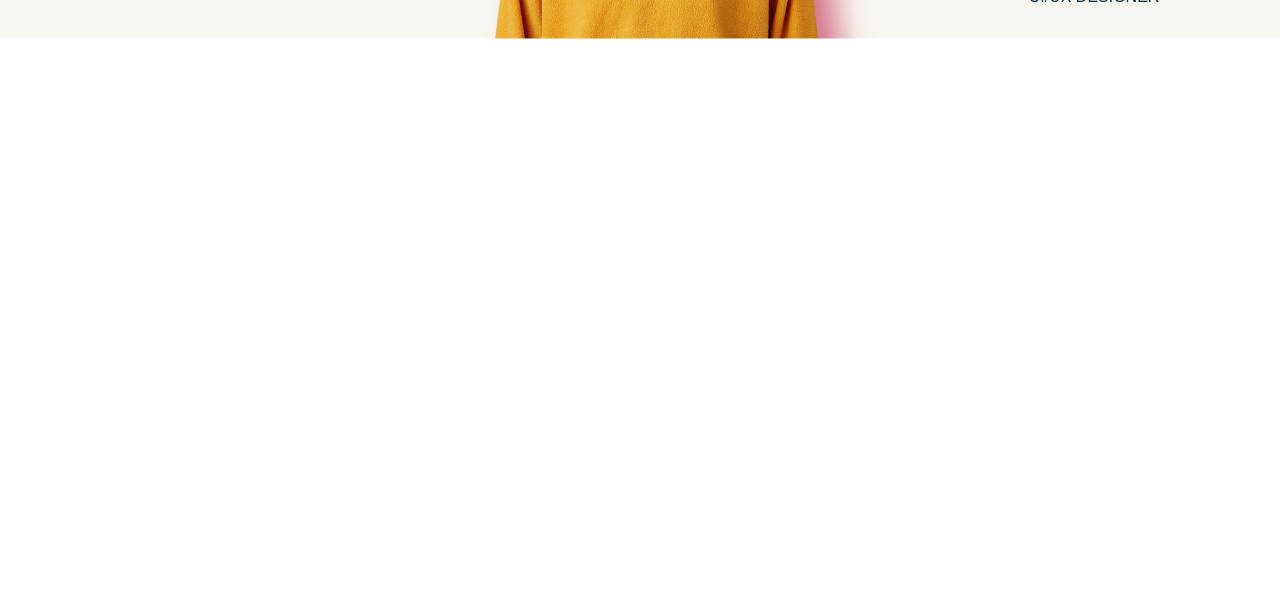
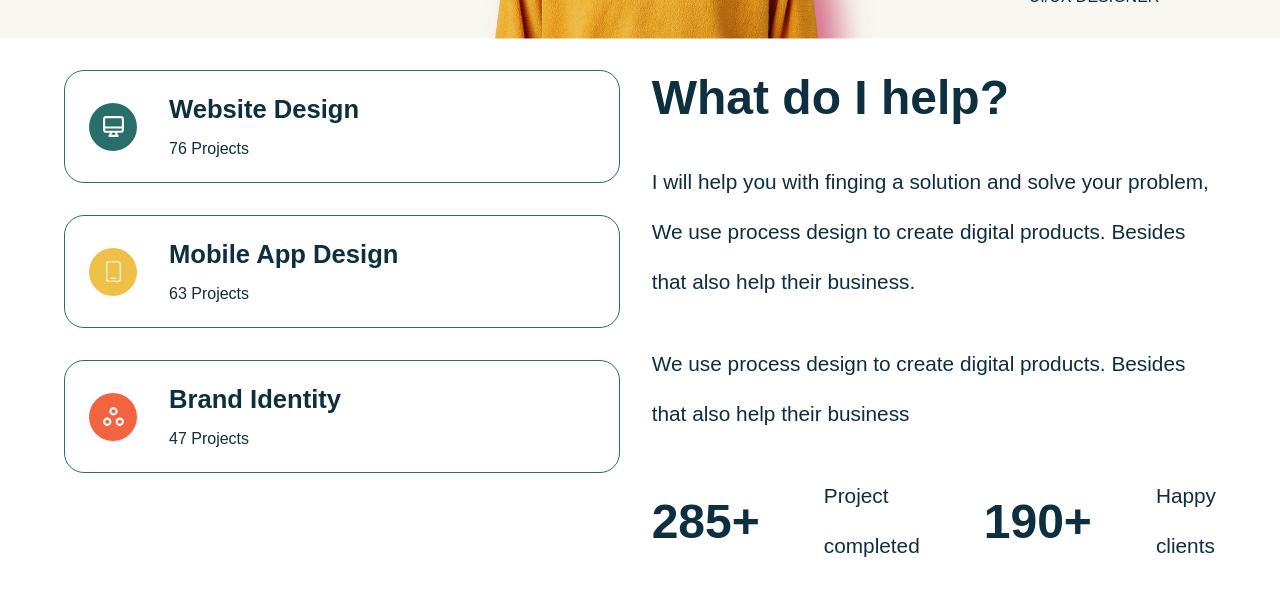
Before and after one commit to kushandesilva59/Portfolio---React, a React (Vite) app: page / in a window 1280 px wide. Shown: the part 539-1134 px from the top of the page. Before the commit the page ends 800 px from the top, so only its background shows below. Built offline with nearby package versions, Linux system fonts and the light colour scheme; grey boxes are pictures that could not be loaded.

Commit message:
insert Experties section and styled it

```diff
--- a/src/App.jsx
+++ b/src/App.jsx
@@ -1,3 +1,4 @@
+import Experties from "./components/Experties/Experties";
 import Header from "./components/header/Header";
 import Hero from "./components/hero/Hero";
 import css from "./styles/app.module.scss"
@@ -11,6 +12,7 @@ const App = () => {
   return  <div className={`bg-primary ${css.container}`}>
       <Header />
       <Hero />
+      <Experties />
   </div>;
 };
 
--- /dev/null
+++ b/src/components/Experties/Experties.jsx
@@ -0,0 +1,75 @@
+import React from 'react'
+import css from './Experties.module.scss'
+import { WhatDoIHelp, projectExperience } from '../../utils/data'
+import { motion } from 'framer-motion'
+import {fadeIn, staggerContainer, textVariant} from '../../utils/motion'
+
+
+const Experties = () => {
+    return (
+        <motion.section
+        variants={staggerContainer}
+        initial="hidden"
+        whileInView="show"
+        viewport={{once: false, amount: 0.25}}
+        className={css.wrapper}>
+            <div className={`paddings yPaddings flexCenter innerWidth ${css.container}`}>
+
+                <div className={css.leftSide}>
+
+                    {
+                        projectExperience.map((exp, index) => {
+                            return <motion.div
+                            variants={fadeIn("right","tween",(index+1)*0.2,1)}
+
+                            className={css.exp} key={index}>
+                                <div className="flexCenter" style={{ background: exp.bg }}>
+                                    <exp.icon size={25} color='white' />
+                                </div>
+
+                                <div>
+                                    <span>{exp.name}</span>
+
+                                    <span className='secondary'>{exp.projects} Projects</span>
+                                </div>
+                            </motion.div>
+                        })
+                    }
+
+                </div>
+
+                <motion.div
+                variants={textVariant(0.5)}
+
+                className={css.rightSide}>
+                    <span className="primaryText">What do I help?</span>
+
+                    {WhatDoIHelp.map((paragraph, index) => {
+                        return <span className='secondaryText' key={index}>{paragraph}</span>
+                    })}
+
+                    <div className={`flexCenter ${css.stats}`}>
+                        <div className={`flexCenter ${css.stats}`}>
+                            <span className='primaryText'>
+                                285+
+                            </span>
+                            <span className='secondaryText'>
+                                Project completed
+                            </span>
+                        </div>
+                        <div className={`flexCenter ${css.stats}`}>
+                        <span className='primaryText'>
+                               190+
+                            </span>
+                            <span className='secondaryText'>
+                                Happy clients
+                            </span>
+                        </div>
+                    </div>
+                </motion.div>
+            </div>
+        </motion.section>
+    )
+}
+
+export default Experties
--- /dev/null
+++ b/src/components/Experties/Experties.module.scss
@@ -0,0 +1,75 @@
+@import '../../styles/contants.scss';
+
+.wrapper{
+    background: white;
+
+    .container{
+        align-items: flex-start;
+        gap: 2rem;
+        flex-wrap: wrap;
+        >div{
+            flex: 1;
+        }
+
+        .leftSide{
+            display: flex;
+            flex-direction: column;
+            gap: 2rem;
+
+            .exp{
+                display: flex;
+                align-items: center;
+                border: 1px solid $secondary;
+                border-radius: 20px;
+                padding: 1.5rem;
+                gap: 2rem;
+                transition: all 200ms ease-out;
+
+                &:hover{
+                    cursor: pointer;
+                    box-shadow: 0 21px 13px rgba(0, 0, 0, 0.4);
+                }
+
+                >:nth-child(1){
+                    padding: 10px;
+                    width: 3rem;
+                    height: 3rem;
+                    border-radius: 999px;
+                }
+
+                >:nth-child(2){
+                    display: flex;
+                    flex-direction: column;
+                    gap: 1rem;
+
+                    >:nth-child(1){
+                        font-size: 1.6rem;
+                        font-weight: bold;
+                    }
+
+                }
+            }
+
+        }
+
+        .rightSide{
+            @media(max-width: $sm){
+                text-align: center;
+            }
+
+            display: flex;
+            flex-direction: column;
+            gap: 2rem;
+
+            .stats{
+                justify-content: flex-start;
+                gap: 4rem;
+
+                .stat{
+                    flex-direction: column;
+                    justify-content: flex-start;
+                }
+            }
+        }
+    }
+}
```
